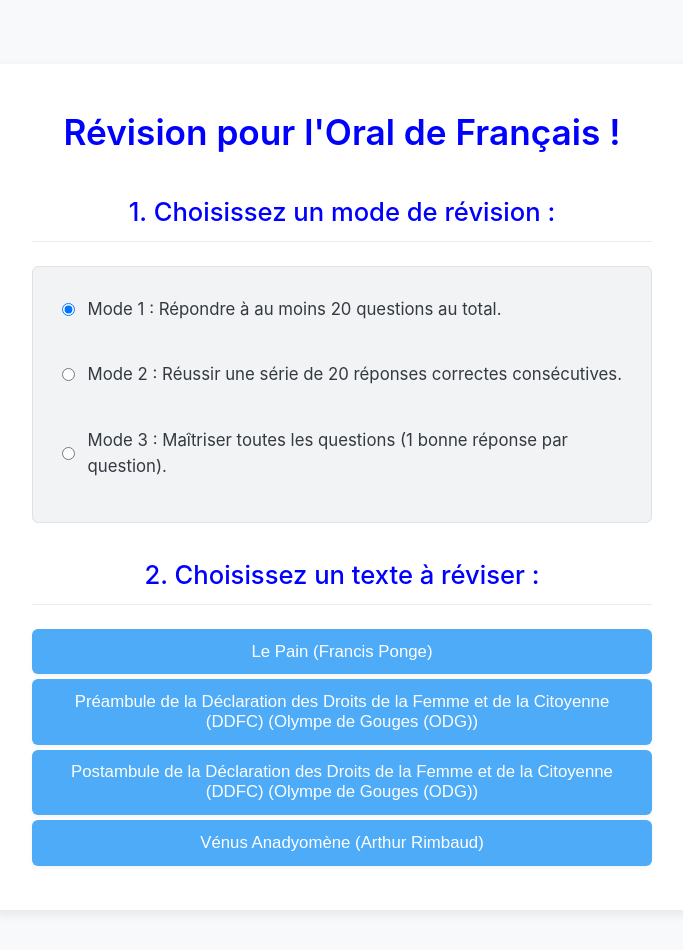
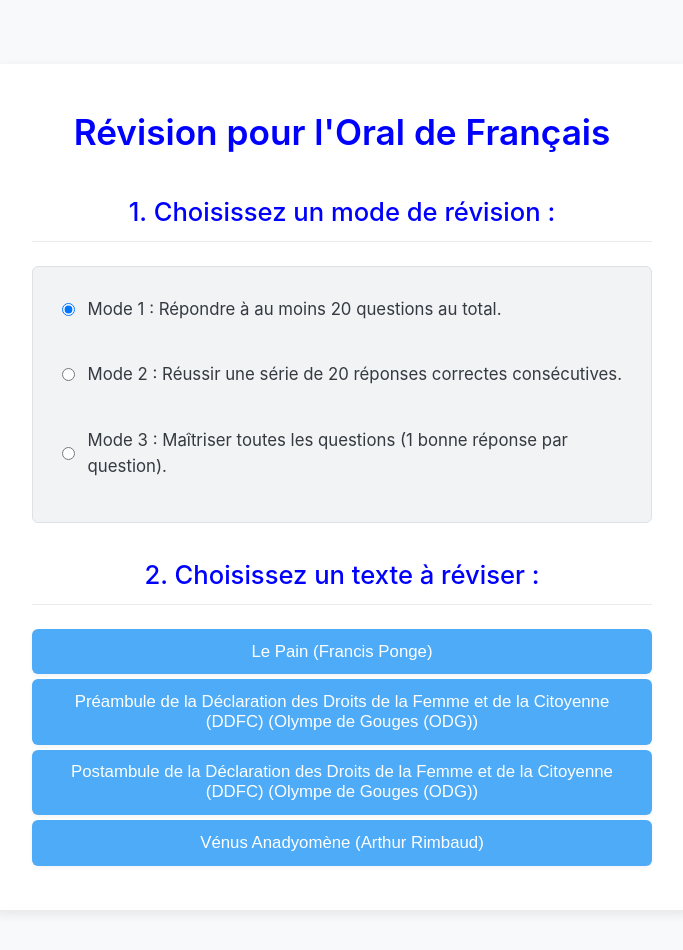
Before and after one commit to Dhamesylvie/oral-francais, a plain HTML site: page index.html in a window 1280 px wide. Shown: the whole page, without its empty margins (298-981 px from the left). Drawn offline with Linux system fonts and the light colour scheme.

```diff
--- a/index.html
+++ b/index.html
@@ -8,7 +8,7 @@
 </head>
 <body>
     <div class="container">
-        <h1>Révision pour l'Oral de Français !</h1>
+        <h1>Révision pour l'Oral de Français</h1>
 
         <!-- Écran de Sélection du Texte et Mode -->
         <div id="selection-screen">
```
